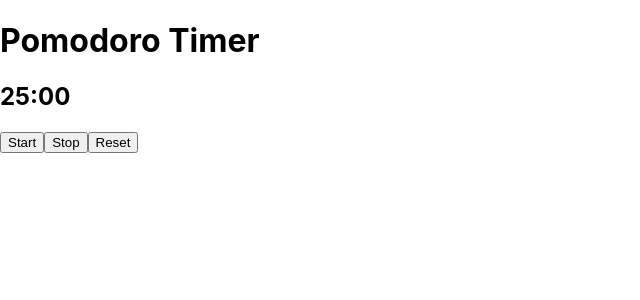
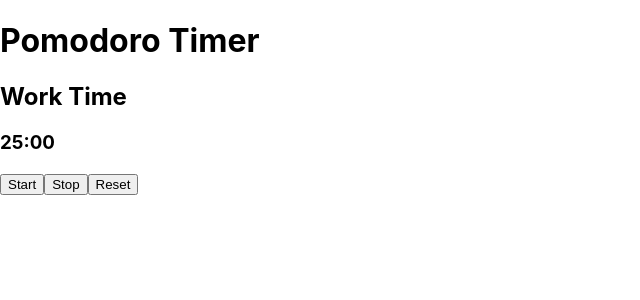
Before and after one commit to su1415/timer_app, a React (Create React App) app: page / in a window 1280 px wide. Shown: the top 300 px of the page, without its empty margins (0-640 px from the left). Built offline with nearby package versions, Linux system fonts and the light colour scheme.

Commit message:
feat: Break Time を追加

```diff
--- a/src/Timer.js
+++ b/src/Timer.js
@@ -1,15 +1,22 @@
 import React, { useState, useEffect } from "react";
 
 const workTime = 25 * 60;
+const breakTime = 5 * 60;
 
 const Timer = () => {
   const [timeLeft, setTimeLeft] = useState(workTime);
+  const [isWork, setIsWork] = useState(true);
   const [isActive, setIsActive] = useState(false);
 
   useEffect(() => {
     if (timeLeft <= 0) {
-      setIsActive(false);
-      return;
+      if (isWork) {
+        setTimeLeft(breakTime);
+        setIsWork(false);
+      } else {
+        setTimeLeft(workTime);
+        setIsWork(true);
+      }
     }
 
     let interval = null;
@@ -30,12 +37,14 @@ const Timer = () => {
 
   const onResetClick = () => {
     setTimeLeft(workTime);
+    setIsWork(true);
     setIsActive(false);
   };
 
   return (
     <div>
-      <h2>{ formatTime(timeLeft) }</h2>
+      <h2>{ isWork ? "Work Time" : "Break Time" }</h2>
+      <h3>{ formatTime(timeLeft) }</h3>
       <button onClick={ () => setIsActive(true) }>Start</button>
       <button onClick={ () => setIsActive(false) }>Stop</button>
       <button onClick={ onResetClick }>Reset</button>
```
